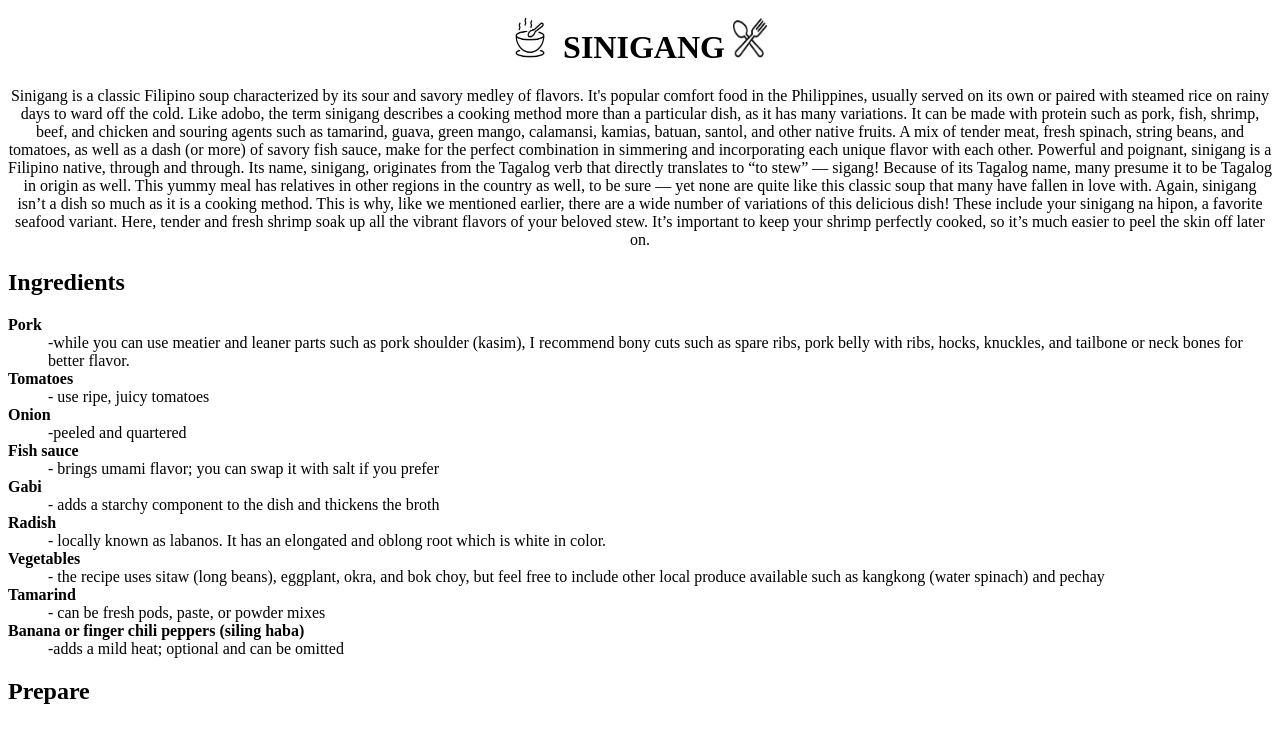
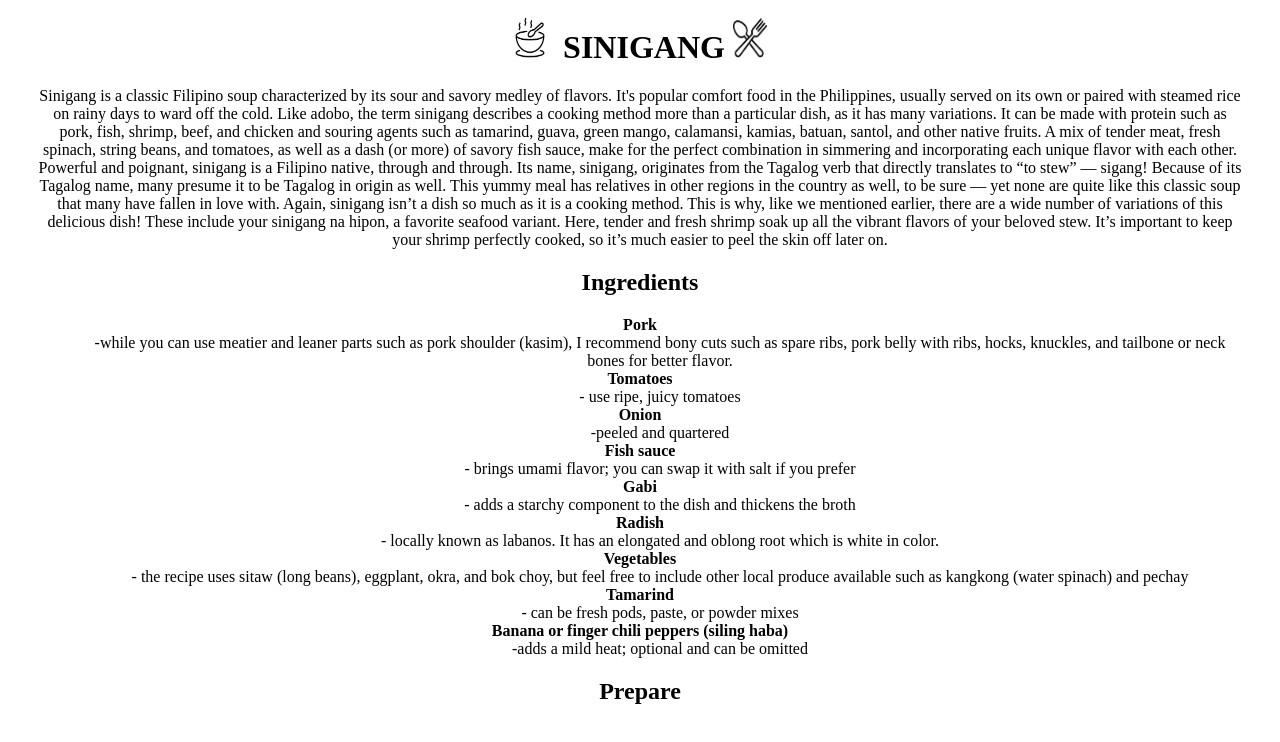
Before and after one commit to Tamzcadiz/pttmid, a plain HTML site: page index.html in a window 1280 px wide. Drawn offline with Linux system fonts and the light colour scheme.

Commit message:
added new file

```diff
--- a/index.html
+++ b/index.html
@@ -1,7 +1,14 @@
-<h1><center><img src= "icon1.jpg" width="50" height="50">
+<Title> The menu</Title>
+
+
+<link rel= "stylesheet" type="text/css" href="style.css">
+
+<h1><img src= "icon1.jpg" width="50" height="50">
 SINIGANG<img src= "icon2.jpg" width="50" height="50">
-</center></h1>
-<p><center>Sinigang is a classic Filipino soup characterized by its sour and savory medley of flavors. It's popular comfort food in the Philippines,
+</h1>
+
+
+<p>Sinigang is a classic Filipino soup characterized by its sour and savory medley of flavors. It's popular comfort food in the Philippines,
 usually served on its own or paired with steamed rice on rainy days to ward off the cold. Like adobo, the term sinigang describes a
 cooking method more than a particular dish, as it has many variations. It can be made with protein such as pork, fish, shrimp, beef,
 and chicken and souring agents such as tamarind, guava, green mango, calamansi, kamias, batuan, santol, and other native fruits. A
@@ -12,7 +19,7 @@ its Tagalog name, many presume it to be Tagalog in origin as well. This yummy me
 well, to be sure — yet none are quite like this classic soup that many have fallen in love with. Again, sinigang isn’t a dish so much as
 it is a cooking method. This is why, like we mentioned earlier, there are a wide number of variations of this delicious dish! These
 include your sinigang na hipon, a favorite seafood variant. Here, tender and fresh shrimp soak up all the vibrant flavors of your beloved
-stew. It’s important to keep your shrimp perfectly cooked, so it’s much easier to peel the skin off later on.</center></p>
+stew. It’s important to keep your shrimp perfectly cooked, so it’s much easier to peel the skin off later on.</p>
 <h2>Ingredients</h2> <dl>
          <dt><b>Pork</b></dt>
          <dd>-while you can use meatier and leaner parts such as pork shoulder (kasim), I recommend bony cuts such as spare ribs, pork
@@ -37,3 +44,6 @@ kangkong (water spinach) and pechay</dd>
      </dl>
 
 <h2>Prepare</h2>
+
+
+<!--Programmer: Nathaniel Cadiz-->
--- /dev/null
+++ b/style.css
@@ -0,0 +1,9 @@
+body{
+	text-align: center;
+	margin-left: auto;
+	margin-right: auto;
+	padding-left: 3%;
+	padding-right: 3%;
+
+
+}
```
